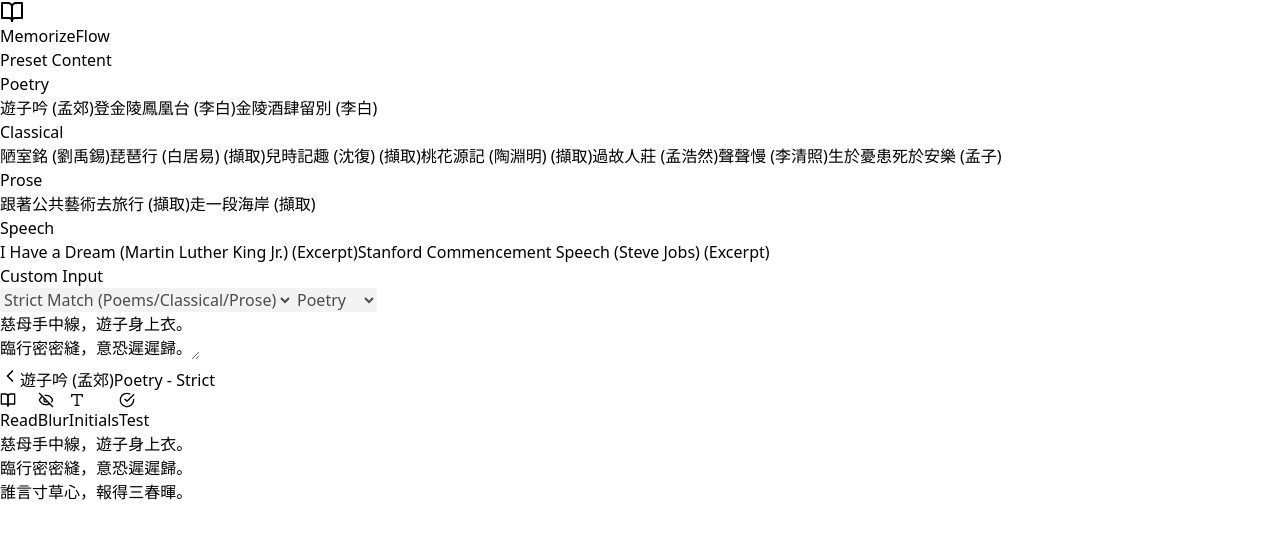
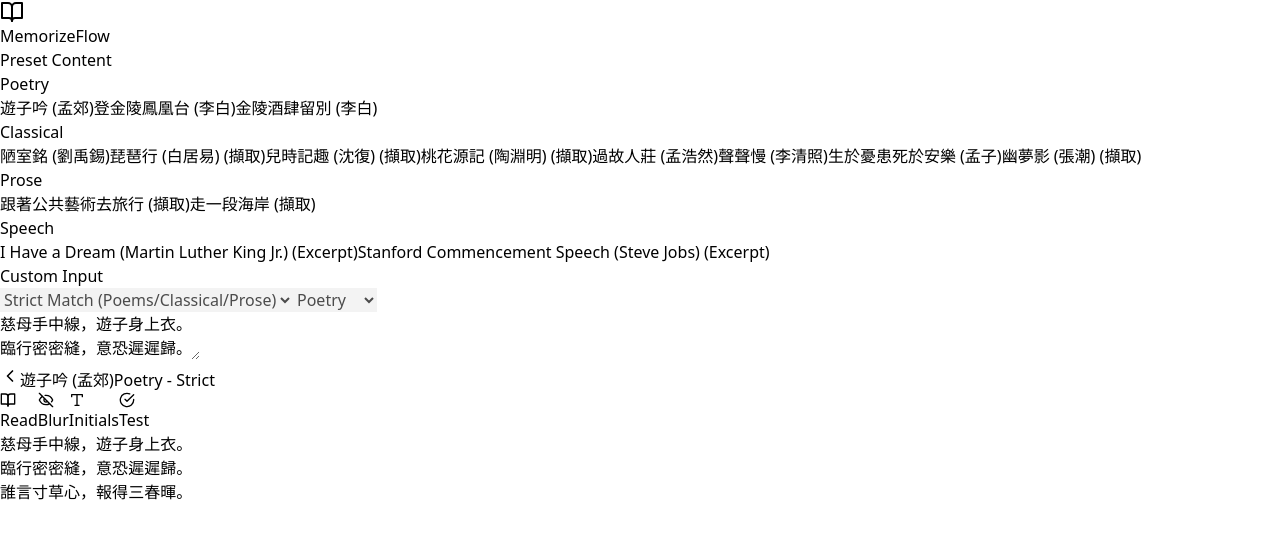
Before and after one commit to Albair581/memorize-flow, a React (Vite) app: page / in a window 1280 px wide. Shown: the top 538 px of the page. Built offline with nearby package versions, Linux system fonts and the light colour scheme; the HTML template or start-up script is replaced by a standard one.

Commit message:
added new poem

```diff
--- a/src/App.jsx
+++ b/src/App.jsx
@@ -98,6 +98,14 @@ const PRESETS = [
     type: 'strict',
     lang: 'zh',
     content: `孟子曰：「\n舜發於畎畝之中，傅說舉於版築之間，膠鬲舉於魚鹽之中，管夷吾舉於士，孫叔敖舉於海，百里奚舉於市。故天將降大任於斯人也，必先苦其心志，勞其筋骨，餓其體膚，空乏其身，行拂亂其所為，所以動心忍性，曾益其所不能。\n人恆過，然後能改；困於心，衡於慮，而後作；徵於色，發於聲，而後喻。入則無法家拂士，出則無敵國外患者，國恆亡。然後知生於憂患，而死於安樂也。\n」`
+  },
+  {
+    id: 'youmengyingxuan',
+    title: '幽夢影 (張潮) (擷取)',
+    category: 'Classical',
+    type: 'strict',
+    lang: 'zh',
+    content: `人非聖賢，安能無所不知？\n止知其一，惟恐不止其一，復求知其二者，上也；\n止知其一，因人言始知有其二者，次也；\n止知其一，人言有其二而莫之信者，又其次也；\n止知其一，惡人言有其二者，斯下之下矣。\n\n有工夫讀書，謂之福；有力量濟人，謂之福；\n有學問著述，謂之福；無是非到耳，謂之福；\n有多聞、直、諒之友，謂之福。\n\n人莫樂於閒，非無所事事之謂也。閒則能讀書，閒則能游名勝，閒則能交益友，閒則能飲酒，閒則能著書。天下之樂，孰大於是？\n\n凡事不宜刻，若讀書則不可不刻；凡事不宜貪，若買書則不可不貪；、\n凡事不宜痴，若行善則不可不痴。`
   },
   {
     id: 'mlk_dream',
```
